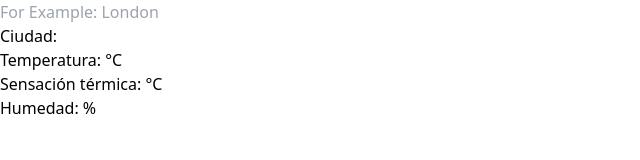
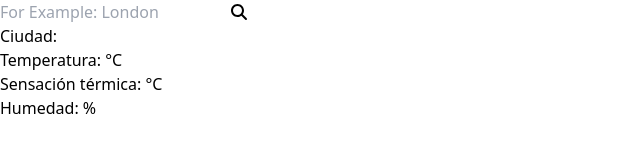
Before and after one commit to davillera/weatherApp, an Angular app: page / in a window 1280 px wide. Shown: the top 160 px of the page, without its empty margins (0-640 px from the left). Built offline with nearby package versions, Linux system fonts and the light colour scheme; no server answers.

Commit message:
added new components and icon pack

```diff
--- a/package.json
+++ b/package.json
@@ -18,6 +18,9 @@
     "@angular/platform-browser": "^15.2.0",
     "@angular/platform-browser-dynamic": "^15.2.0",
     "@angular/router": "^15.2.0",
+    "@fortawesome/angular-fontawesome": "^0.12.1",
+    "@fortawesome/fontawesome-svg-core": "^6.3.0",
+    "@fortawesome/free-solid-svg-icons": "^6.3.0",
     "@ng-web-apis/geolocation": "^2.0.0",
     "rxjs": "~7.8.0",
     "tslib": "^2.3.0",
--- a/src/app/components/search/search.component.html
+++ b/src/app/components/search/search.component.html
@@ -1 +1,4 @@
-<input type="text" placeholder="For Example: London" name="" id="inputCity">
+<div>
+  <input type="text" placeholder="For Example: London" name="" id="inputCity">
+  <button><fa-icon [icon]="faSearch"></fa-icon></button>
+</div>
--- a/src/app/components/search/search.component.ts
+++ b/src/app/components/search/search.component.ts
@@ -1,4 +1,6 @@
 import { Component } from '@angular/core';
+
+import { faSearch } from '@fortawesome/free-solid-svg-icons';
 
 @Component({
   selector: 'app-search',
@@ -7,4 +9,5 @@ import { Component } from '@angular/core';
 })
 export class SearchComponent {
 
+  faSearch = faSearch;
 }
--- /dev/null
+++ b/src/app/components/weather/weather.component.html
@@ -0,0 +1 @@
+<p>weather works!</p>
```
Also changed, not shown: src/app/app.module.ts (+8 -2 lines), src/app/components/weather/weather.component.ts (added, +10 -0 lines), src/app/components/weather/weather.component.css (added), 1 other file (tests, documents, lock files or other folders).
